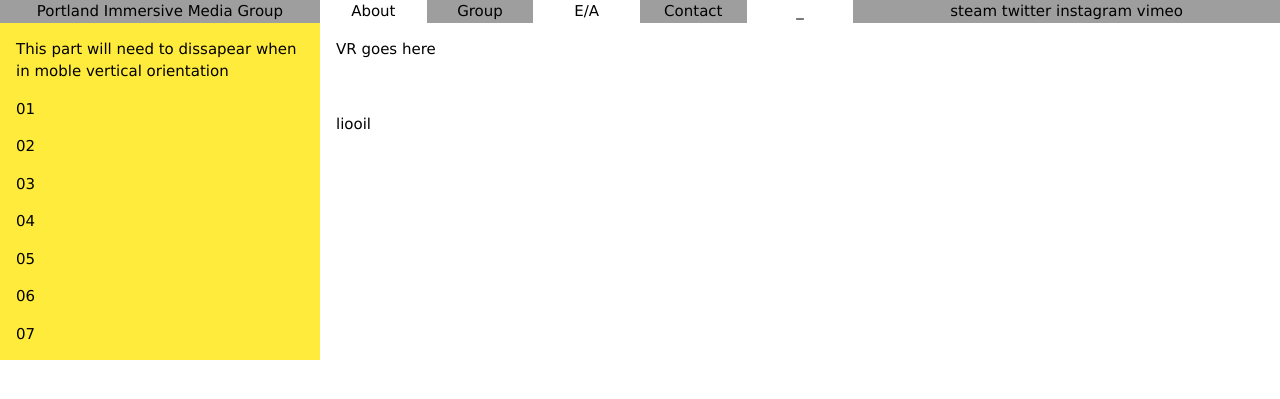
After one commit to xhurch/PIMG-site666, a PHP site: page /gridTest.html in a window 1280 px wide. The commit adds this page. Shown: the top 399 px of the page. Run offline with PHP 8.4, Linux system fonts and the light colour scheme.

Commit message:
added w3 grid system-WIP

```diff
--- a/aframe.html
+++ b/aframe.html
@@ -8,6 +8,7 @@
 	          <a-image src="#PIMG-title" width="10" position="0 3.7 -7.32" rotation="" scale="1 2 1"></a-image>
 	          <!-- <a-image src="#PIMG-logo" width="12" position="0 3 -6.72" rotation="" scale="1 1.5 1"></a-image> -->
 
+	          <!-- Link to Neko -->
 	          <a-entity id="link-box" position="0 100 -420" scale="10 10 10" rotate="0 0 0" 	geometry="box" material="opacity: 0.5" href="neko.html">
               	<a-animation attribute="rotation"
                        dur="10000"
--- /dev/null
+++ b/gridTest.html
@@ -0,0 +1,37 @@
+<!DOCTYPE html>
+<html>
+<title>W3.CSS</title>
+<meta name="viewport" content="width=device-width, initial-scale=1">
+<link rel="stylesheet" href="http://www.w3schools.com/lib/w3.css">
+<body>
+
+<div class="w3-row">
+  <div class="w3-col m3 w3-center w3-grey">Portland Immersive Media Group</div>
+  <div class="w3-col m1 w3-center">About</div>
+  <div class="w3-col m1 w3-center w3-grey">Group</div>
+  <div class="w3-col m1 w3-center">E/A</div>
+  <div class="w3-col m1 w3-center w3-grey">Contact</div>
+  <div class="w3-col m1 w3-center">_</div>
+  <div class="w3-col m4 w3-center w3-grey">steam twitter instagram vimeo</div>
+</div>
+
+<div class="w3-row">
+  <div class="w3-col w3-container m4 l3 w3-yellow">
+    <p>This part will need to dissapear when in moble vertical orientation</p>
+    <p>01</p>
+    <p>02</p>
+    <p>03</p>
+    <p>04</p>
+    <p>05</p>
+    <p>06</p>
+    <p>07</p>
+  </div>
+  <div class="w3-col w3-container m8 l9">
+    <p>VR goes here</p>
+    <br>
+    <p>liooil</p>
+  </div>
+</div>
+
+</body>
+</html>
--- a/numbers.html
+++ b/numbers.html
@@ -9,3 +9,5 @@
                 <li id="friends"><a href="maryvoid.shtml">07</a></li>
                 <!-- <li id="contact"><a href="#">08</a></li> -->
             </ul>
+
+        /* the issue is the li items do not have a set font size, you need to have that and the padding, position, and anything else reliant on screen size needs to adjust accordingly until */
```
Also changed, not shown: PIMG.css (indentation only), 3 other files.
